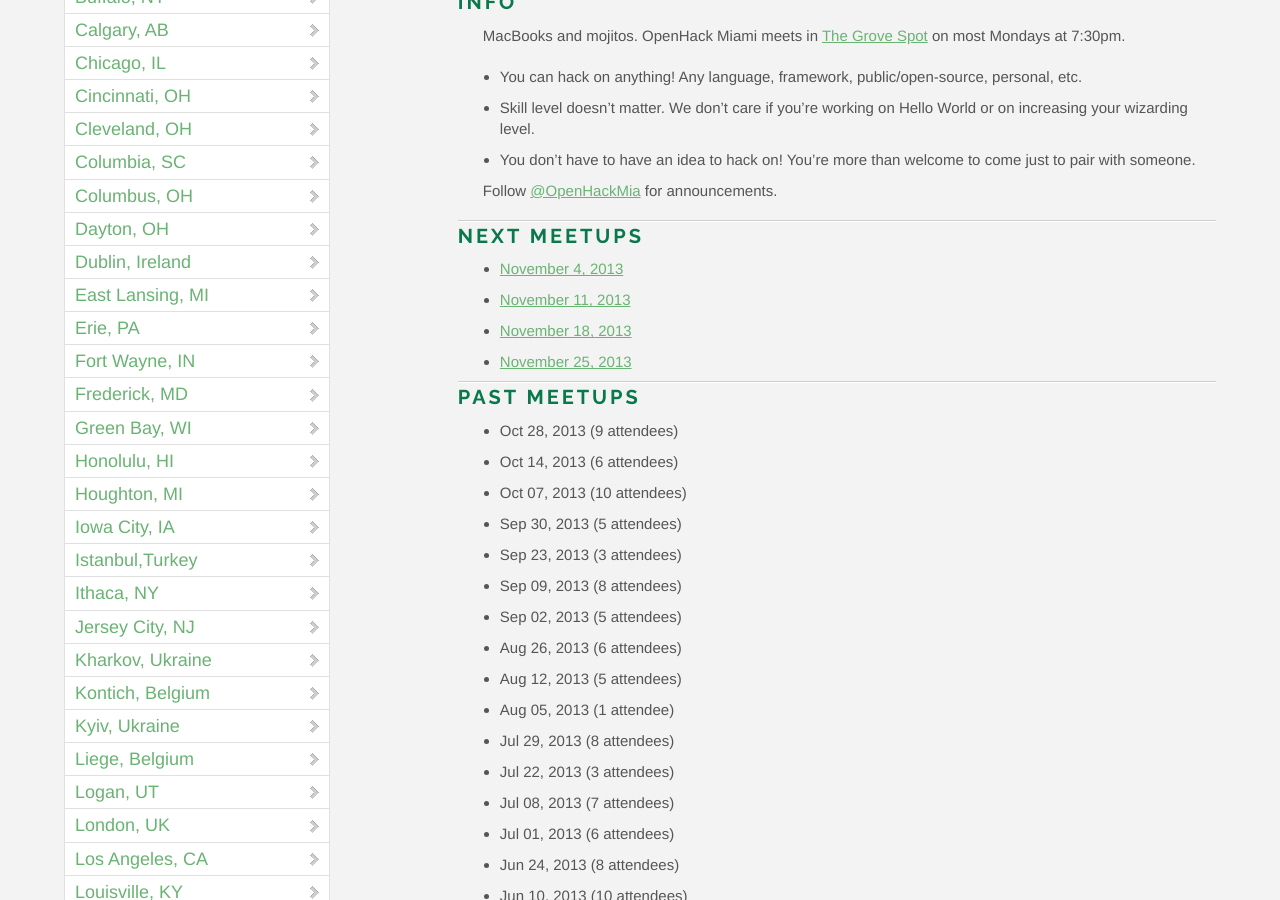
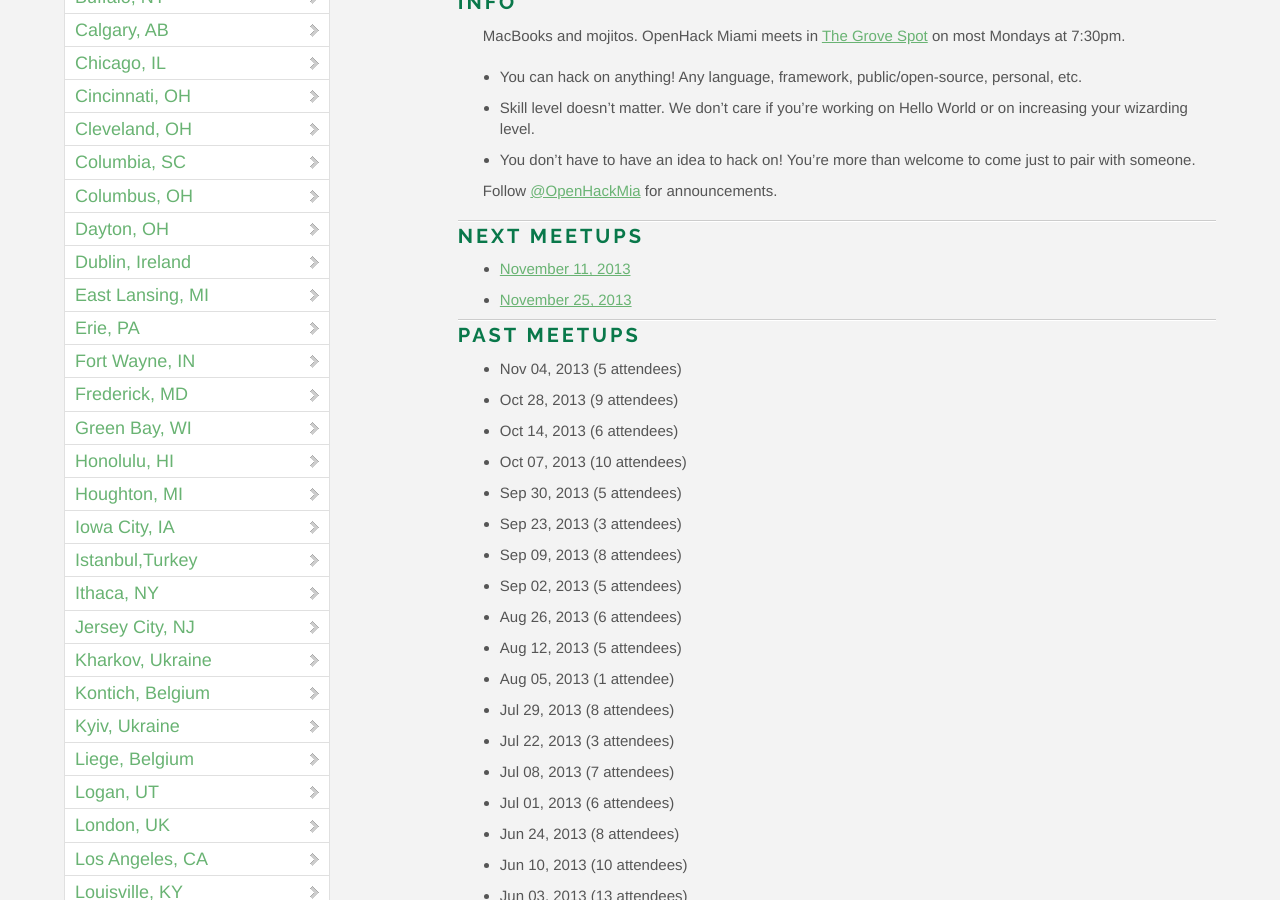
Before and after one commit to OpenHack/openhack.github.com, a Jekyll site: the page built from miami/index.markdown, in a window 1280 px wide and 900 px high, scrolled down 733 px. Built offline with Jekyll 4.4.1, drawn with Linux system fonts in a browser that asks for light colours; nearby versions of some CDN libraries; Markdown is read by kramdown in place of the engine named in the settings; comment, search, counter and statistics services are not loaded.

Commit message:
update miami meetup and attendee info

```diff
--- a/miami/index.markdown
+++ b/miami/index.markdown
@@ -19,13 +19,12 @@
 
 ### Next meetups
 
-* [November 4, 2013](http://www.meetup.com/miamirb/events/130875572/)
 * [November 11, 2013](http://www.meetup.com/miamirb/events/130875612/)
-* [November 18, 2013](http://www.meetup.com/miamirb/events/148496492/)
 * [November 25, 2013](http://www.meetup.com/miamirb/events/148496532/)
 
 ### Past meetups
 
+* Nov 04, 2013 (5 attendees)
 * Oct 28, 2013 (9 attendees)
 * Oct 14, 2013 (6 attendees)
 * Oct 07, 2013 (10 attendees)
```
